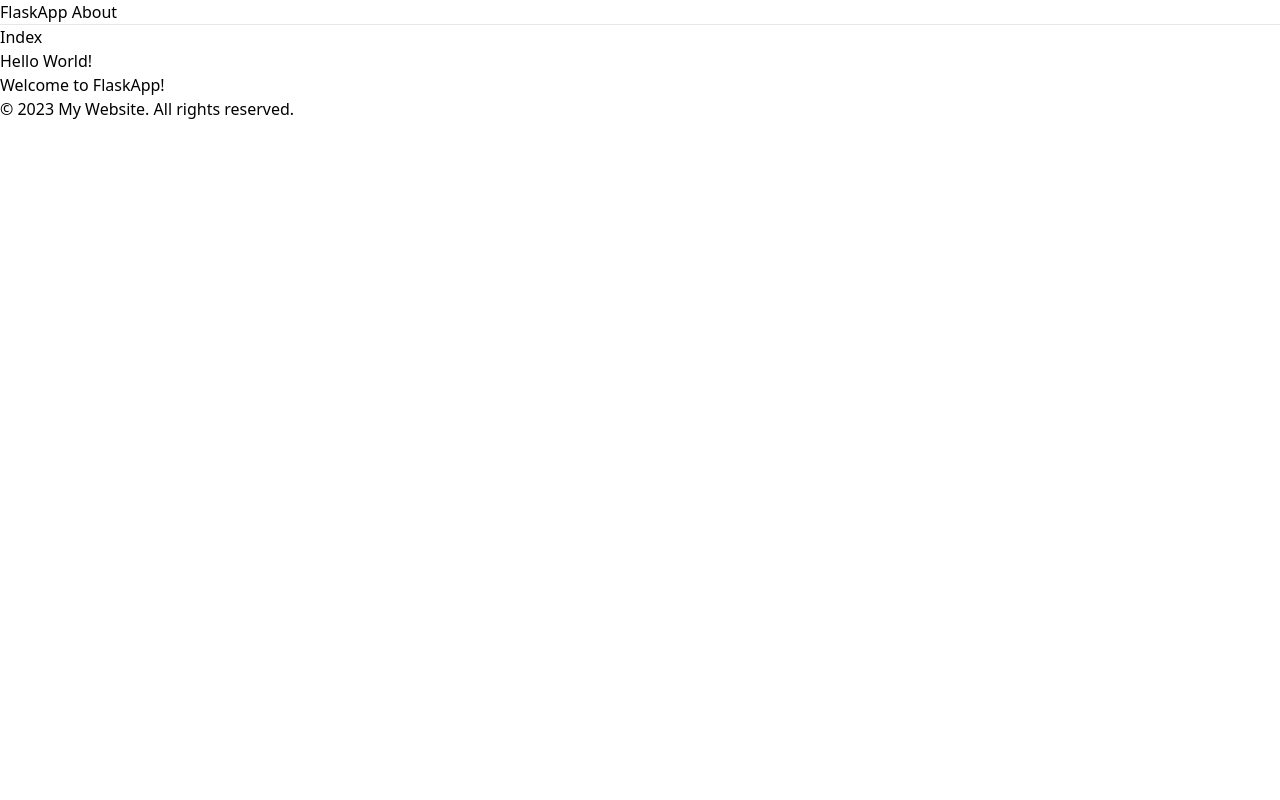
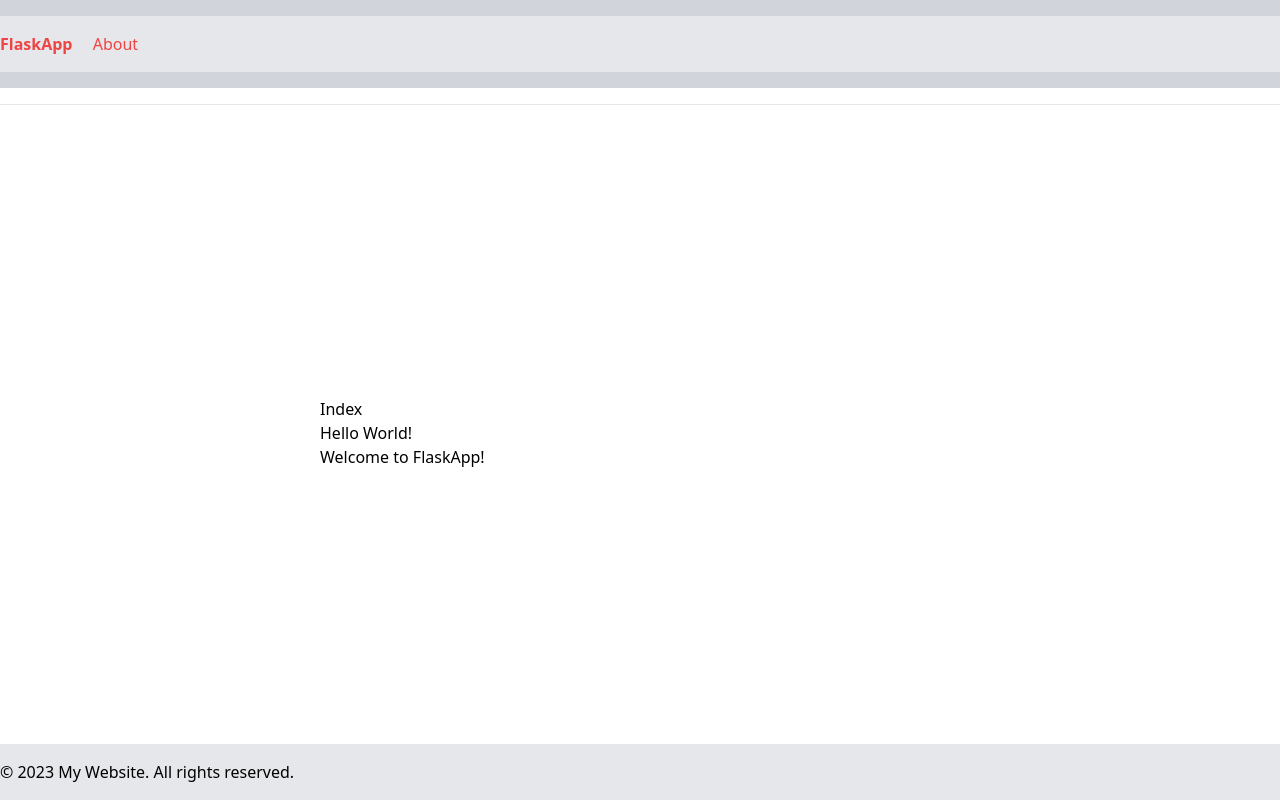
Before and after one commit to inaki/flask-tailwindcss, a Flask app: page / in a window 1280 px wide. Run offline with Flask 3, Linux system fonts and the light colour scheme.

Commit message:
Fix tailwindcss config file

```diff
--- a/app/static/css/main.css
+++ b/app/static/css/main.css
@@ -521,3 +521,93 @@ video {
   --tw-backdrop-saturate:  ;
   --tw-backdrop-sepia:  ;
 }
+
+.static {
+  position: static;
+}
+
+.sticky {
+  position: sticky;
+}
+
+.bottom-0 {
+  bottom: 0px;
+}
+
+.top-0 {
+  top: 0px;
+}
+
+.my-4 {
+  margin-top: 1rem;
+  margin-bottom: 1rem;
+}
+
+.mr-4 {
+  margin-right: 1rem;
+}
+
+.block {
+  display: block;
+}
+
+.flex {
+  display: flex;
+}
+
+.h-screen {
+  height: 100vh;
+}
+
+.w-full {
+  width: 100%;
+}
+
+.max-w-2xl {
+  max-width: 42rem;
+}
+
+.flex-grow {
+  flex-grow: 1;
+}
+
+.flex-col {
+  flex-direction: column;
+}
+
+.items-center {
+  align-items: center;
+}
+
+.justify-center {
+  justify-content: center;
+}
+
+.bg-gray-200 {
+  --tw-bg-opacity: 1;
+  background-color: rgb(229 231 235 / var(--tw-bg-opacity));
+}
+
+.bg-gray-300 {
+  --tw-bg-opacity: 1;
+  background-color: rgb(209 213 219 / var(--tw-bg-opacity));
+}
+
+.px-4 {
+  padding-left: 1rem;
+  padding-right: 1rem;
+}
+
+.py-4 {
+  padding-top: 1rem;
+  padding-bottom: 1rem;
+}
+
+.font-bold {
+  font-weight: 700;
+}
+
+.text-red-500 {
+  --tw-text-opacity: 1;
+  color: rgb(239 68 68 / var(--tw-text-opacity));
+}
--- a/app/templates/base.html
+++ b/app/templates/base.html
@@ -8,8 +8,8 @@
       rel="stylesheet"
     />
   </head>
-  <body class="flex flex-col min-h-screen">
-    <header class="sticky top-0 bg-gray-200 py-4">
+  <body class="flex flex-col h-screen">
+    <header class="sticky top-0 bg-gray-300 py-4">
       {% include 'components/header.html' %}
     </header>
     <hr class="my-4" />
--- a/tailwind.config.js
+++ b/tailwind.config.js
@@ -1,8 +1,7 @@
+/** @type {import('tailwindcss').Config} */
 module.exports = {
-  mode: "jit",
-  content: ["./templates/**/*.{html,htm}"],
+  content: ["./app/templates/**/*.html", "./app/static/src/**/*.js"],
   theme: {
     extend: {},
   },
-  plugins: [],
 };
```
Also changed, not shown: package.json (+8 -1 lines), 2 other files.
